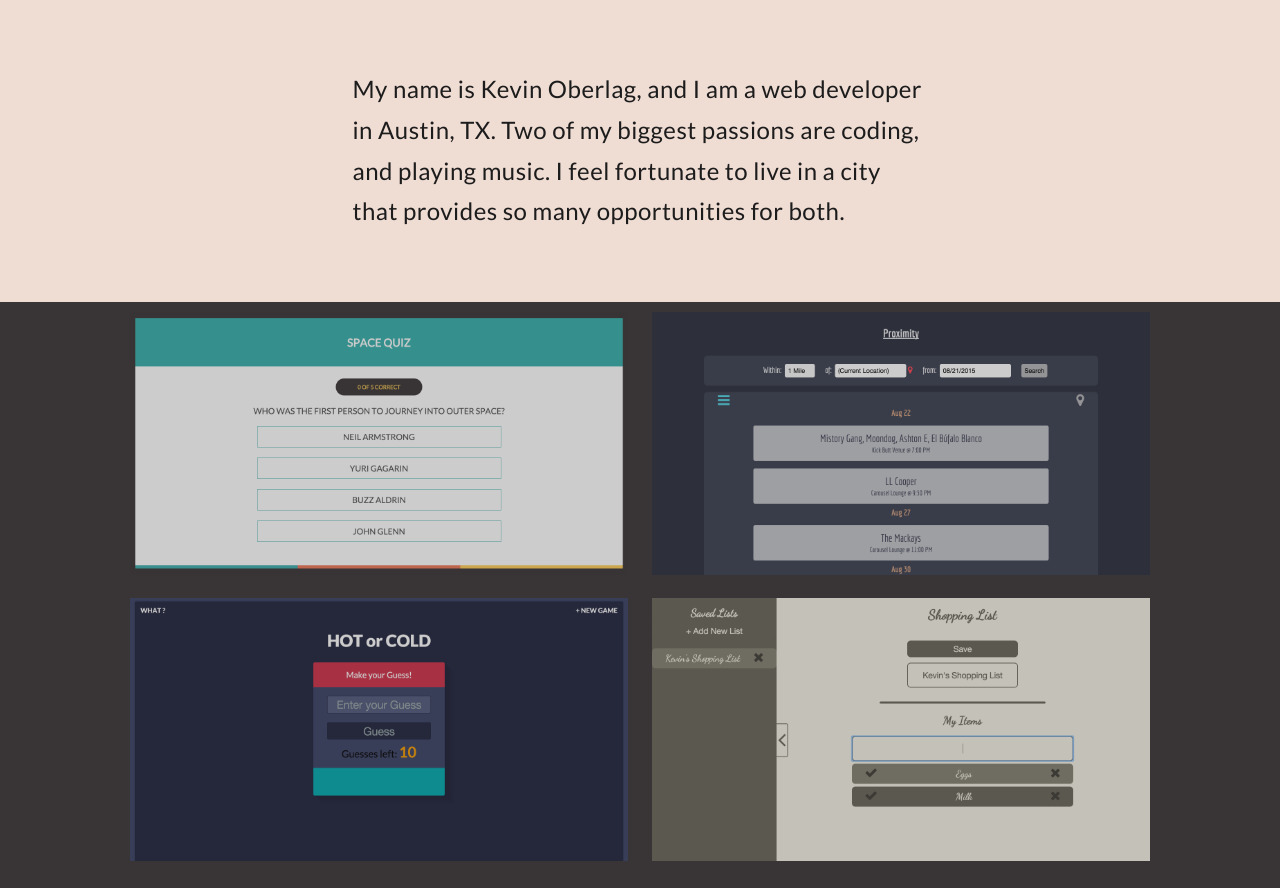
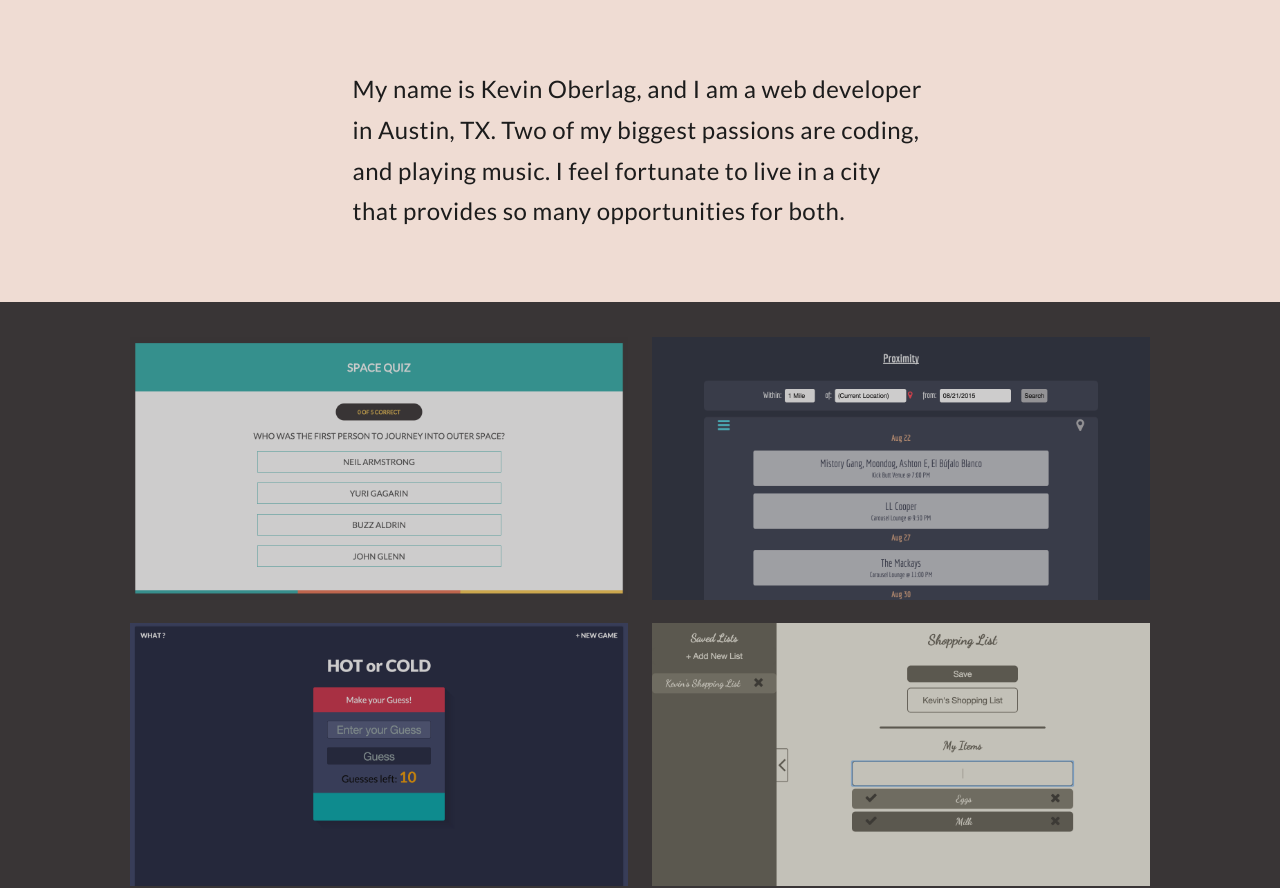
Before and after one commit to koberlag/portfolio, a plain HTML site: page index.html in a window 1280 px wide. Shown: the part 103-991 px from the top of the page. Drawn offline with nearby package versions, Linux system fonts and the light colour scheme.

Commit message:
added top-margin to projects section

```diff
--- a/css/styles.css
+++ b/css/styles.css
@@ -86,9 +86,8 @@ body
 
 #project-section
 {
-    /*padding-top: 85px;*/
     background-color: #393536;
-
+    margin-top: 25px;
 }
 
 #project-section .content
```
